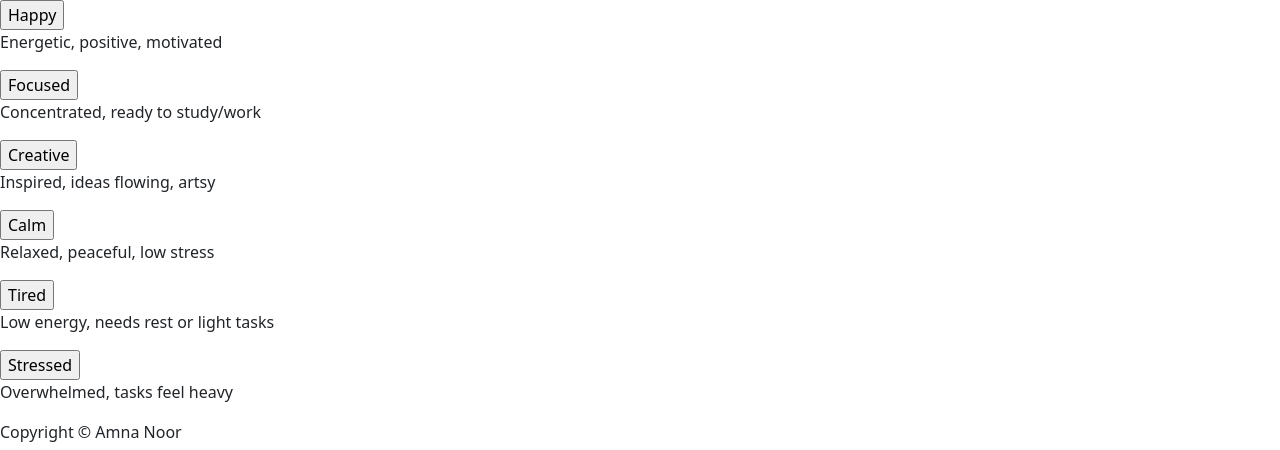
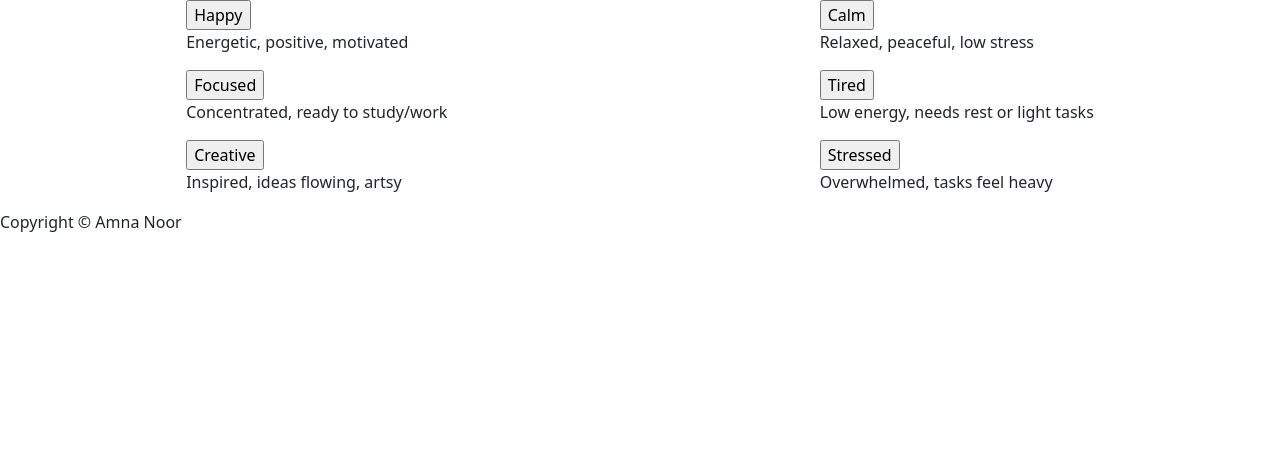
Before and after one commit to amna-nr/productivity_app, a Flask app: page /mood in a window 1280 px wide. Shown: the part 72-522 px from the top of the page. Run offline with Flask 3, Linux system fonts and the light colour scheme; a user stored in the database is signed in.

Commit message:
style mood buttons

```diff
--- a/static/style.css
+++ b/static/style.css
@@ -46,3 +46,8 @@ nav a {
   align-items: centre;
   flex: 1;
 }
+
+#mood {
+  display: flex;
+  justify-content: space-around;
+}
--- a/templates/mood.html
+++ b/templates/mood.html
@@ -3,18 +3,22 @@
 {% block title %} Mood based tasks {% endblock %}
 
 {% block main %}
-    <form action="/mood" method="post">
+    <form action="/mood" method="post" id="mood">
+        <div>
         <input name="happy" type="submit" value="Happy">
         <p>Energetic, positive, motivated</p>
         <input name="focused" type="submit" value="Focused">
         <p>Concentrated, ready to study/work</p>
         <input name="creative" type="submit" value="Creative">
         <p>Inspired, ideas flowing, artsy</p>
+        </div>
+        <div>
         <input name="calm" type="submit" value="Calm">
         <p>Relaxed, peaceful, low stress</p>
         <input name="tired" type="submit" value="Tired">
         <p>Low energy, needs rest or light tasks</p>
         <input name="stressed" type="submit" value="Stressed">
         <p>Overwhelmed, tasks feel heavy</p>
+        </div>
     </form>
 {% endblock %}
```
Also changed, not shown: database.db.
